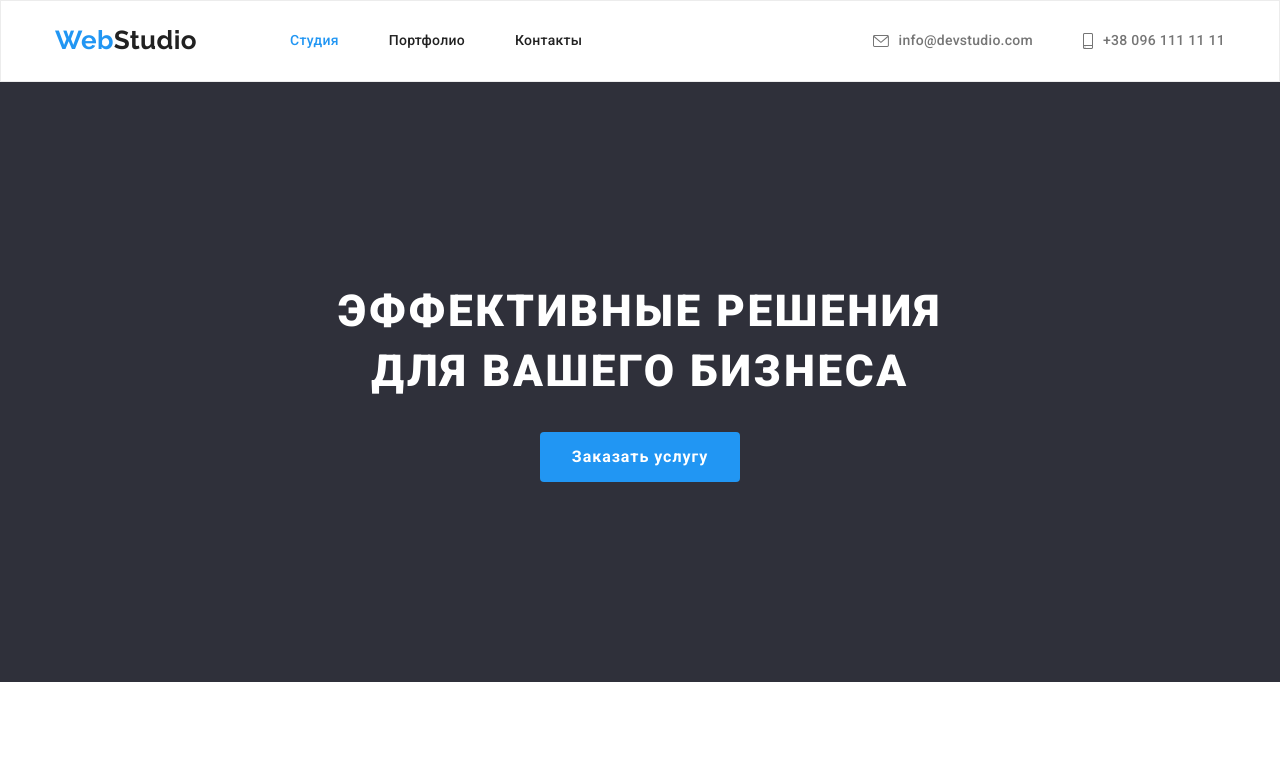
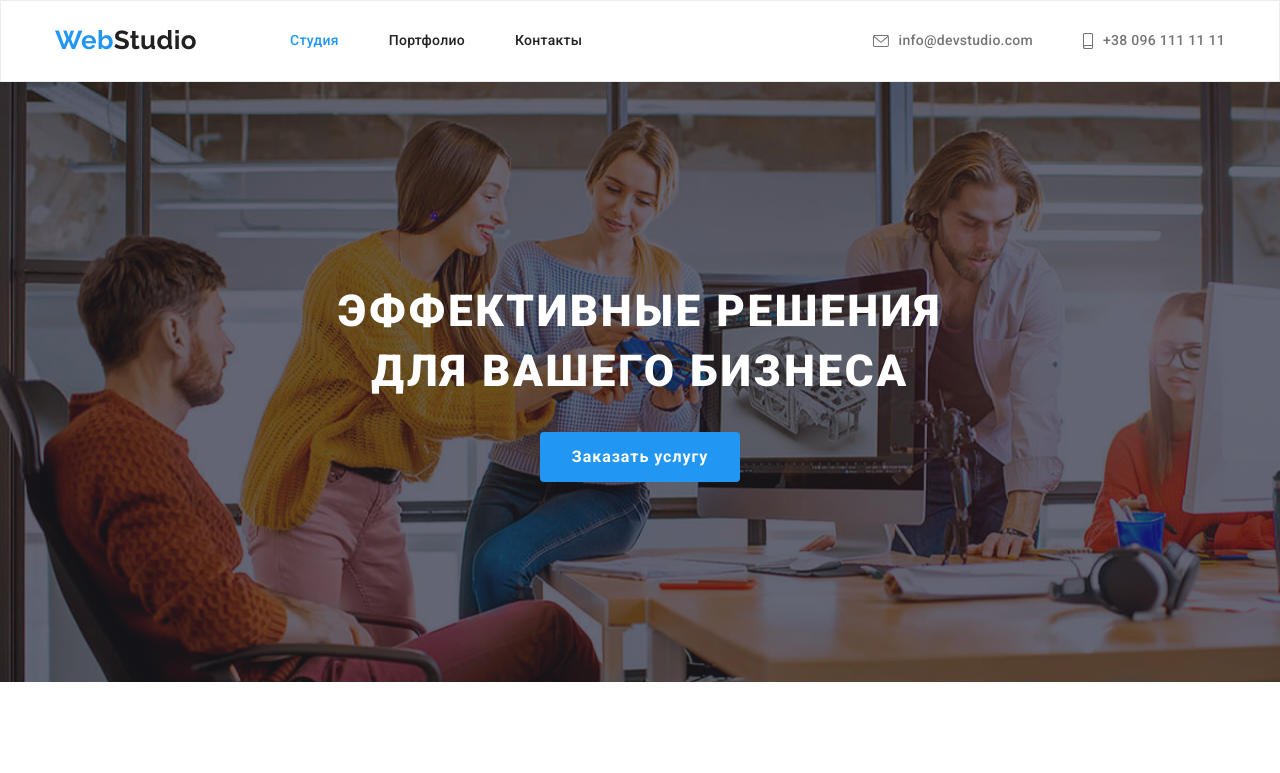
Before and after one commit to mstryuts/goit-markup-hw-04, a plain HTML site: page index.html in a window 1280 px wide. Shown: the top 773 px of the page. Drawn offline with nearby package versions, Linux system fonts and the light colour scheme.

Commit message:
Update styles.css

```diff
--- a/css/styles.css
+++ b/css/styles.css
@@ -160,7 +160,7 @@ img {
 /* hero */
 .hero {
     background-color: var(--hero-bgc);
-    background-image:linear-gradient(rgba(47, 48, 58, 0.4),rgba(47, 48, 58, 0.4)), url(./images/heropic.jpg);
+    background-image:linear-gradient(rgba(47, 48, 58, 0.4),rgba(47, 48, 58, 0.4)), url(../images/heropic.jpg);
     padding-top: 200px;
     padding-bottom: 200px;
     text-align: center;
```
